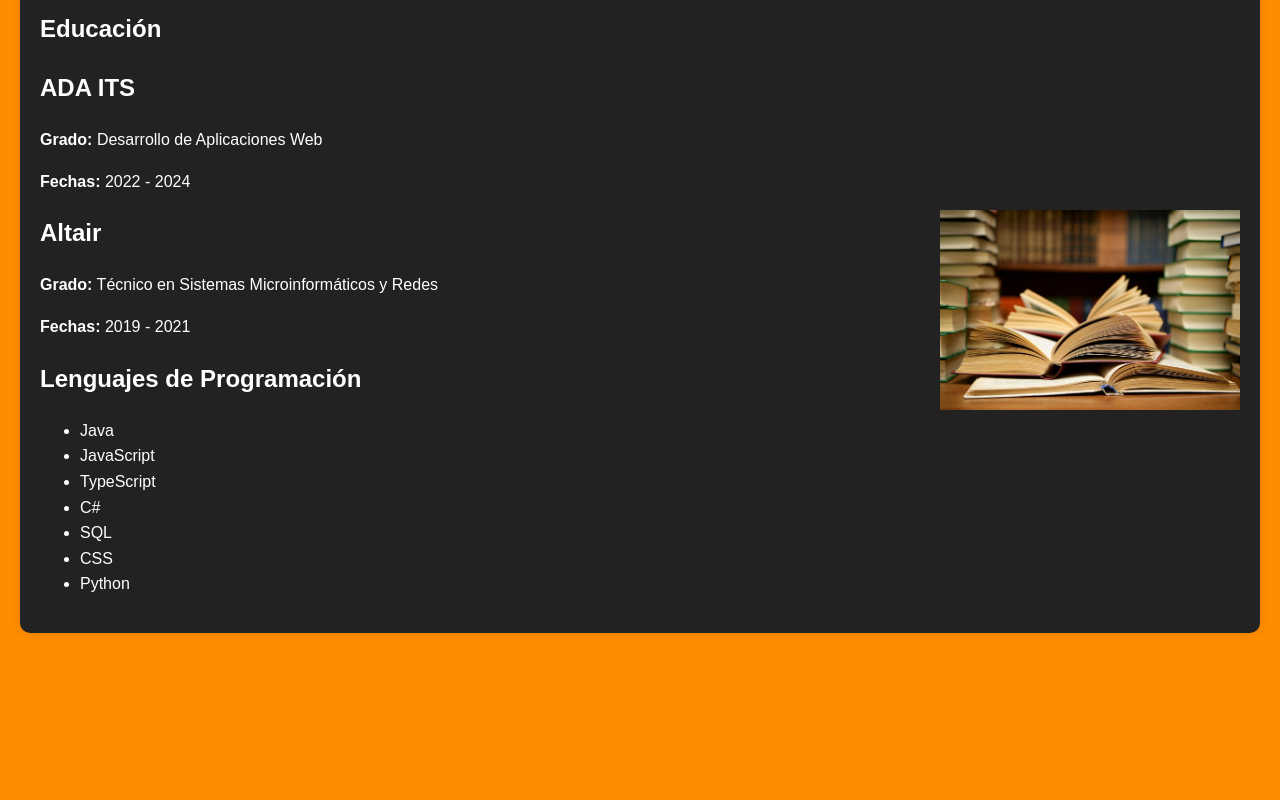
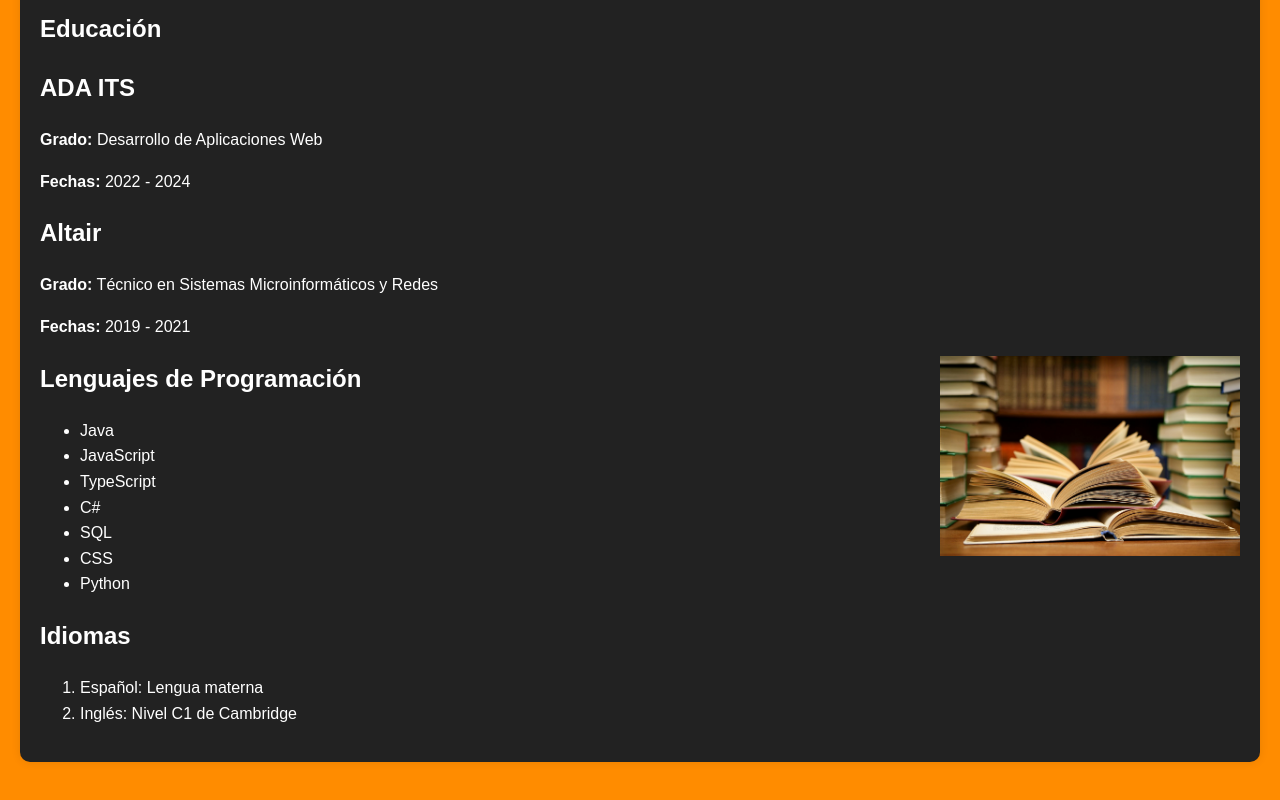
Before and after one commit to AlejandroParragaAlcazar/PCSS-AlejandroParragaAlcazar, a plain HTML site: page index.html in a window 1280 px wide. Shown: the part 1509-2309 px from the top of the page. Before the commit the page ends 2263 px from the top, so only its background shows below. Drawn offline with Linux system fonts and the light colour scheme.

Commit message:
Update index.html

```diff
--- a/index.html
+++ b/index.html
@@ -70,11 +70,11 @@
             <!-- Detalles de otra institución educativa aquí -->
             <p><strong>Grado:</strong> Desarrollo de Aplicaciones Web</p>
             <p><strong>Fechas:</strong> 2022 - 2024</p>
-            <img src="assets/educacion.jpg" alt="Imagen de educación">
             <h2>Altair</h2>
             <!-- Detalles de la primera institución educativa aquí -->
             <p><strong>Grado:</strong> Técnico en Sistemas Microinformáticos y Redes</p>
             <p><strong>Fechas:</strong> 2019 - 2021</p>
+            <img src="assets/educacion.jpg" alt="Imagen de educación">
             <h2>Lenguajes de Programación</h2>
             <ul>
                 <li>Java</li>
@@ -85,6 +85,11 @@
                 <li>CSS</li>
                 <li>Python</li>
             </ul>
+            <h2>Idiomas</h2>
+            <ol>
+                <li>Español: Lengua materna</li>
+                <li>Inglés: Nivel C1 de Cambridge</li>
+            </ol>
         </section>
     </main>
     <br>
```
